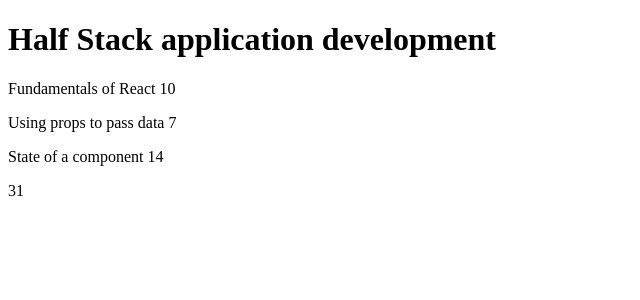
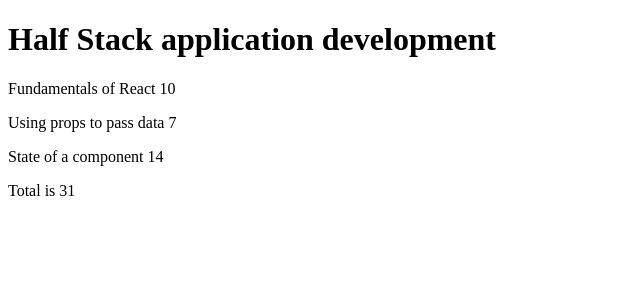
Before and after one commit to 1423BMTH/FullStack, a React (Create React App) app in the folder part1/courseinfo/: page / in a window 1280 px wide. Shown: the top 300 px of the page, without its empty margins (0-640 px from the left). Built offline with nearby package versions, Linux system fonts and the light colour scheme.

Commit message:
exe1.5_Only_One_Array
Let's take the changes one step further. Change the course and its parts into a single JavaScript object. Fix everything that breaks.

```diff
--- a/part1/courseinfo/src/App.js
+++ b/part1/courseinfo/src/App.js
@@ -1,6 +1,7 @@
 const App = () => {
-  const course = 'Half Stack application development'
-  const parts = [
+  const course = {
+    name: 'Half Stack application development',
+    parts: [
       {
         name: 'Fundamentals of React',
         exercises: 10
@@ -14,15 +15,15 @@
         exercises: 14
       }
     ]
+  }
 
   return (
-    /*However, do not pass different objects as separate props from
-     the App component to the components Content and Total.
-     Instead, pass them directly as an array: */
+    /*Change the course and its parts into a single JavaScript object.
+    Fix everything that breaks. */
     <div>
-      <Header course={course} />
-      <Content arrayObj ={parts} />
-      <Total arrayObj={parts} />
+
+      <Content arrayObj ={course} />
+
     </div>
   )
 }
@@ -32,29 +33,31 @@
   const {arrayObj} = props;
   return (
     <div>
-      <p>{arrayObj[0].name} {arrayObj[0].exercises}</p>
-      <p>{arrayObj[1].name} {arrayObj[1].exercises}</p>
-      <p>{arrayObj[2].name} {arrayObj[2].exercises}</p>
+      <h1>{arrayObj.name}</h1>
+      <p>{arrayObj.parts[0].name} {arrayObj.parts[0].exercises}</p>
+      <p>{arrayObj.parts[1].name} {arrayObj.parts[1].exercises}</p>
+      <p>{arrayObj.parts[2].name} {arrayObj.parts[2].exercises}</p>
+      <p>Total is {arrayObj.parts[0].exercises + arrayObj.parts[1].exercises + arrayObj.parts[2].exercises}</p>
     </div>
   )
 }
 
-const Total = (props) => {
-  //Accessing multiple objects at the same time
-  // const {obj1, obj2, obj3} = props;
-  //return(<p>{obj1.exercise + obj2.exercise + obj3.exercise}</p>);
-  const {arrayObj} = props;
-  return (
-      <p>{arrayObj[0].exercises+ arrayObj[1].exercises + arrayObj[2].exercises}</p>
-  )
-}
+// const Total = (props) => {
+//   //Accessing multiple objects at the same time
+//   // const {obj1, obj2, obj3} = props;
+//   //return(<p>{obj1.exercise + obj2.exercise + obj3.exercise}</p>);
+//   const {arrayObj} = props;
+//   return (
+//       <p>{arrayObj[0].exercises+ arrayObj[1].exercises + arrayObj[2].exercises}</p>
+//   )
+// }
 
-const Header = (props) => {
-  return (
-    <div>
-      <h1>{props.course}</h1>
-    </div>
-  )
-}
+// const Header = (props) => {
+//   return (
+//     <div>
+//       <h1>{props.course}</h1>
+//     </div>
+//   )
+// }
 
 export default App
```
Lines whose indentation alone changed are shown as unchanged.
